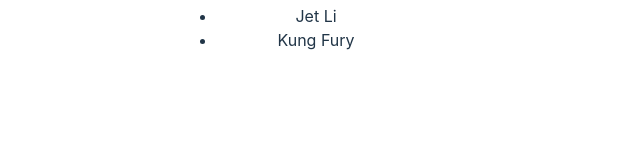
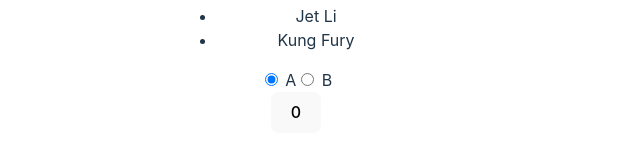
Before and after one commit to BeyondYyy/my-vue3-app, a Vue app: page /test in a window 1280 px wide. Shown: the part 1085-1242 px from the top of the page, without its empty margins (344-984 px from the left). Before the commit the page ends 1185 px from the top, so only its background shows below. Built offline with nearby package versions, Linux system fonts and the light colour scheme.

Commit message:
:new: 内置组件 KeepAlive 使用

```diff
--- /dev/null
+++ b/src/components/CompA.vue
@@ -0,0 +1,8 @@
+<template>
+  <button @click="count++">{{ count }}</button>
+</template>
+<script setup lang="ts">
+import { ref } from 'vue'
+
+const count = ref(0)
+</script>
--- /dev/null
+++ b/src/components/CompB.vue
@@ -0,0 +1,4 @@
+<template>
+  <input />
+</template>
+<script setup lang="ts"></script>
--- a/src/pages/views/test/test.vue
+++ b/src/pages/views/test/test.vue
@@ -77,6 +77,16 @@
       {{ item.msg }}
     </li>
   </TransitionGroup>
+
+  <!-- 内置组件 KeepAlive -->
+  <div class="demo">
+    <label><input v-model="current" type="radio" :value="CompA" /> A</label>
+    <label><input v-model="current" type="radio" :value="CompB" /> B</label>
+    <br />
+    <KeepAlive>
+      <component :is="current"></component>
+    </KeepAlive>
+  </div>
 </template>
 
 <script setup lang="ts">
@@ -91,6 +101,7 @@
   defineAsyncComponent,
   onUnmounted,
   inject,
+  shallowRef,
 } from 'vue'
 import childCompontent from '@/pages/views/test/childComponent.vue'
 import slotComponent from '@/pages/views/test/slotComponent.vue'
@@ -98,7 +109,8 @@
 import ErrorComponent from '@/components/errorComponent.vue'
 import { useMouse } from '@/components/mouse.js'
 import gsap from 'gsap'
-
+import CompA from '@/components/CompA.vue'
+import CompB from '@/components/CompB.vue'
 const count = ref(0)
 
 const user = {
@@ -254,6 +266,9 @@
   })
 }
 
+// KeepAlive
+const current = shallowRef(CompA)
+
 // onMounted
 onMounted(() => {
   console.log(count.value, 'onMounted - count')
```
Also changed, not shown: components.d.ts (+12 -10 lines).
